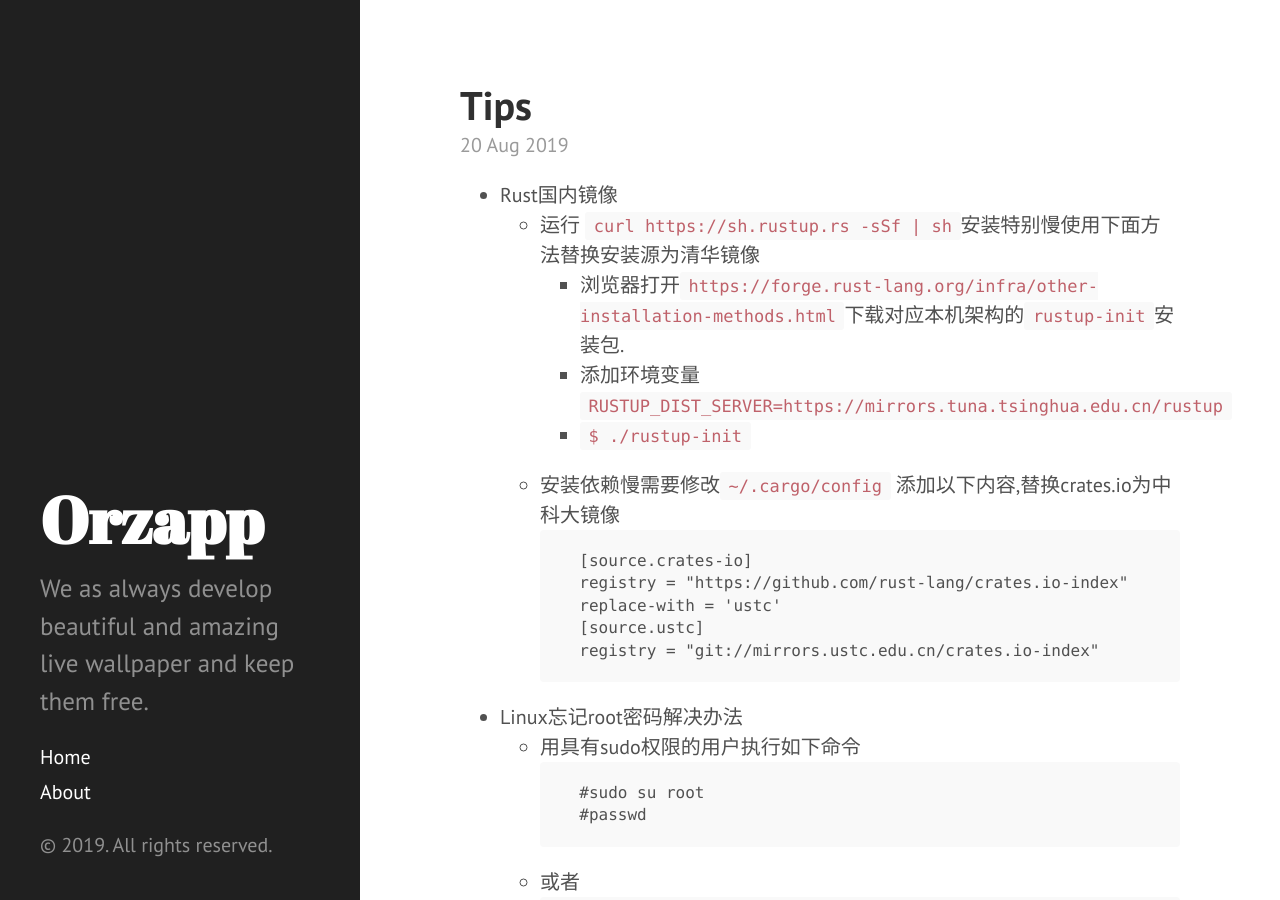
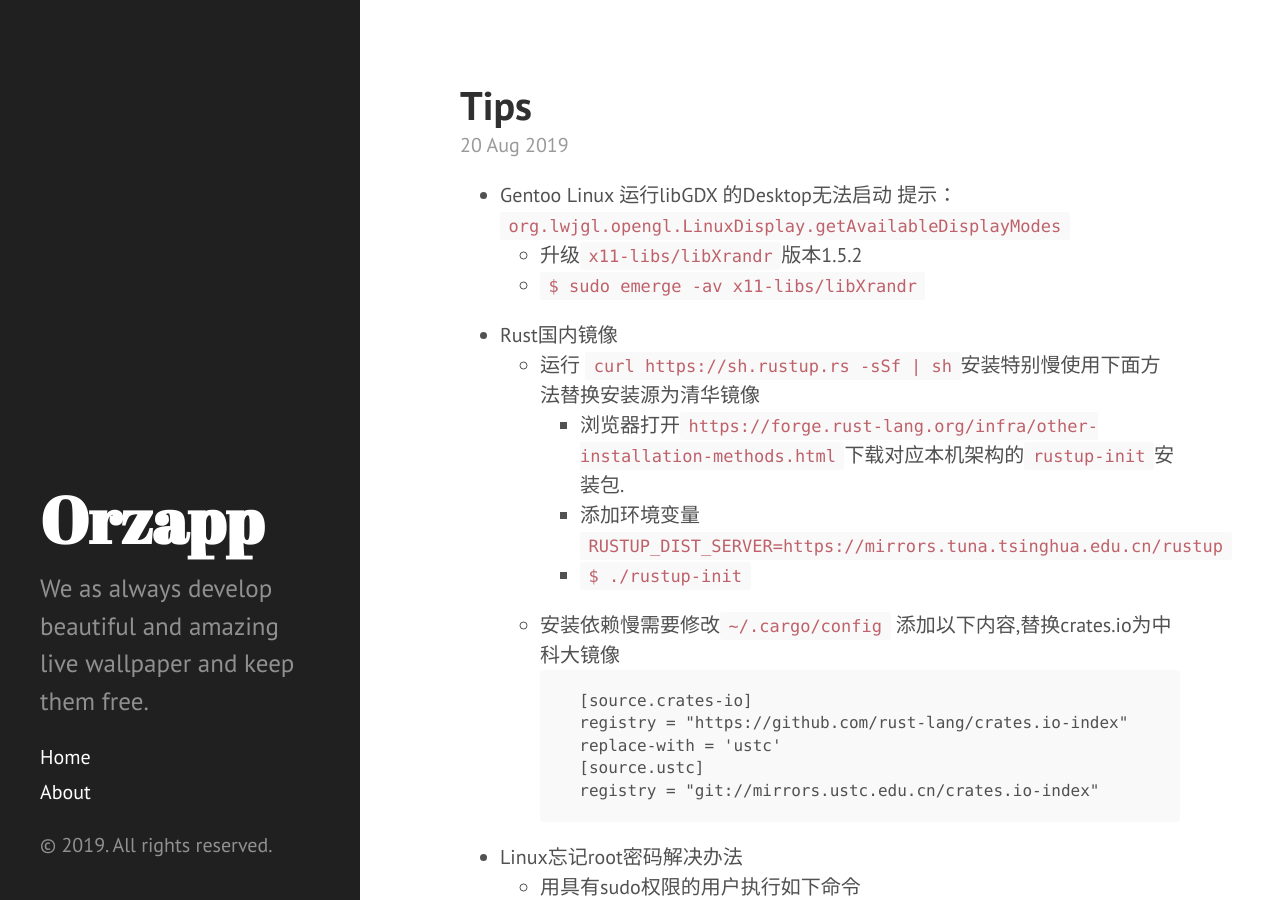
Before and after one commit to Amzaing/Amzaing.github.io, a Jekyll site: the page built from _posts/blog/2019-08-20-tips.md, in a window 1280 px wide and 900 px high. Built offline with Jekyll 4.4.1, drawn with Linux system fonts in a browser that asks for light colours.

Commit message:
update tips libgdx desktop on gentoo

```diff
--- a/_posts/blog/2019-08-20-tips.md
+++ b/_posts/blog/2019-08-20-tips.md
@@ -7,6 +7,12 @@ author: Guan
 tags: Linux,Mac,Windows
 ---
 
+
+
+- Gentoo Linux 运行libGDX 的Desktop无法启动 提示：
+    `org.lwjgl.opengl.LinuxDisplay.getAvailableDisplayModes`
+    - 升级`x11-libs/libXrandr`版本1.5.2
+    - `$ sudo emerge -av x11-libs/libXrandr`
 
 - Rust国内镜像
     - 运行 `curl https://sh.rustup.rs -sSf | sh`安装特别慢使用下面方法替换安装源为清华镜像
```
